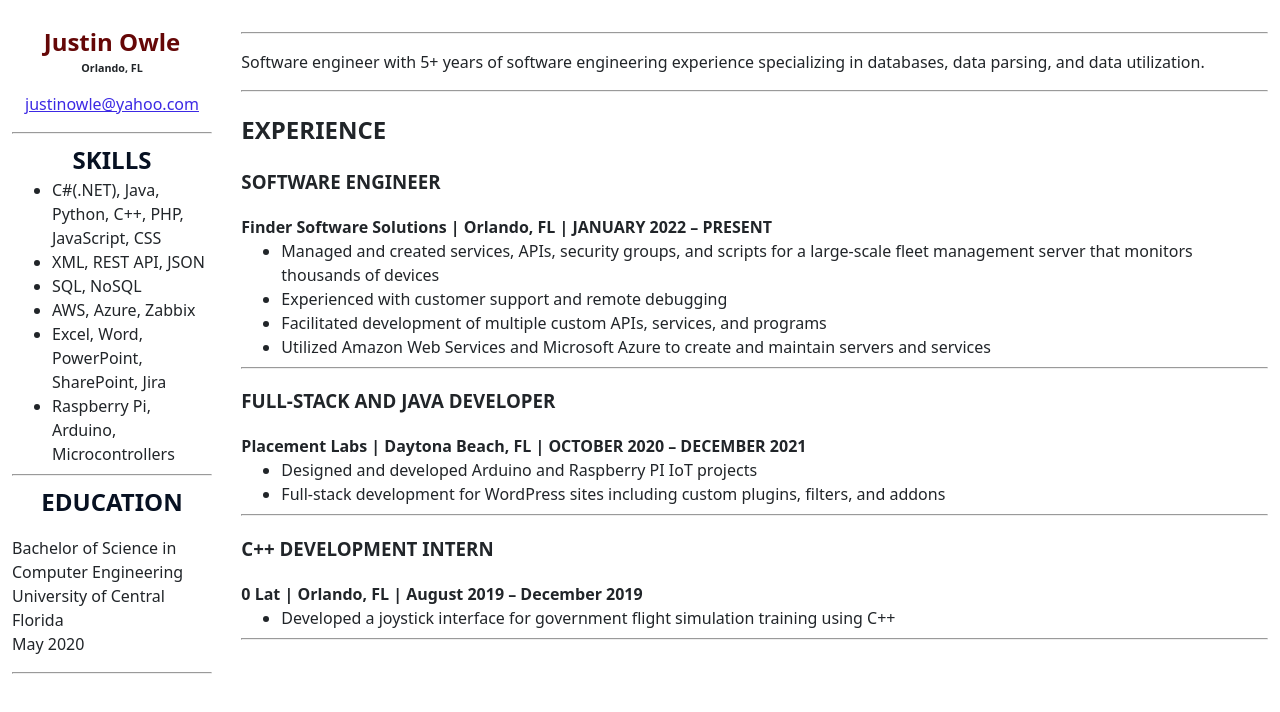
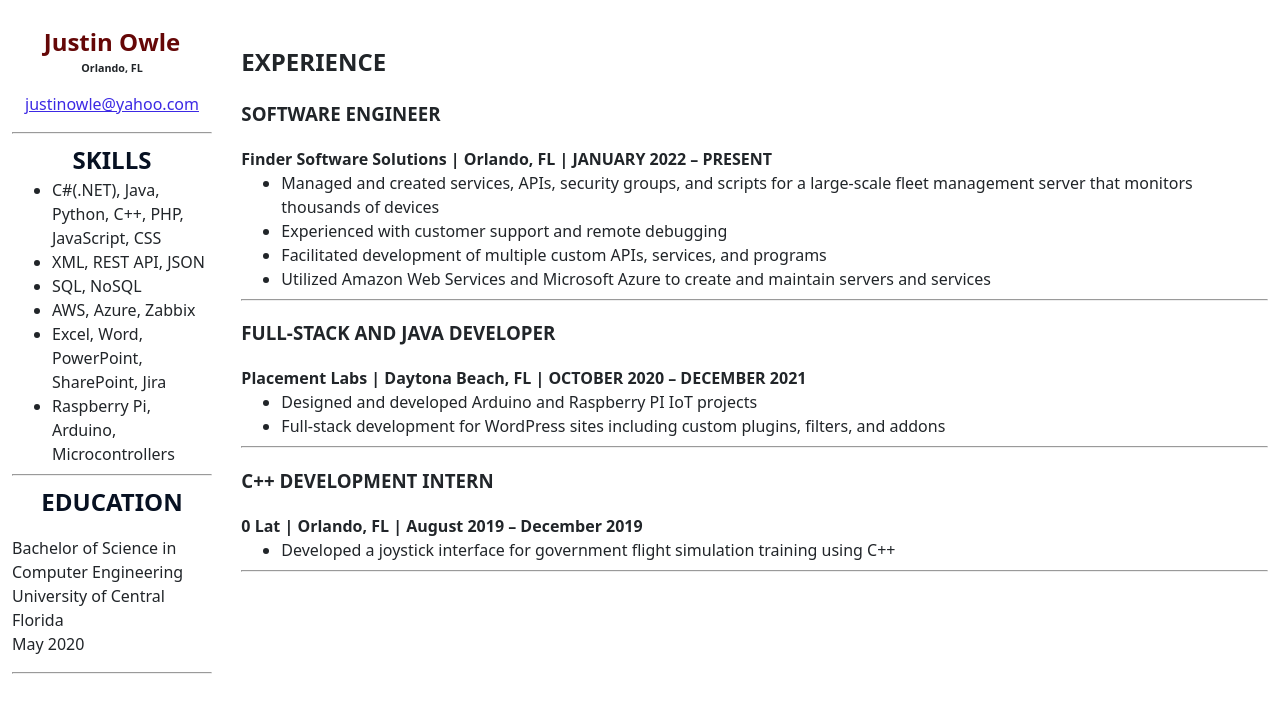
Before and after one commit to JustinOwle/JustinOwle.github.io, a plain HTML site: page index.html in a window 1280 px wide. Drawn offline with nearby package versions, Linux system fonts and the light colour scheme.

Commit message:
removed top part

```diff
--- a/index.html
+++ b/index.html
@@ -31,11 +31,6 @@
                 <hr>
             </aside>
             <main class="bd-main order-1">
-                <hr>
-                <p>
-                    Software engineer with 5+ years of software engineering experience specializing in databases, data parsing, and data utilization.
-                </p>
-                <hr>
                 <h2>EXPERIENCE</h2>
                 <h3>SOFTWARE ENGINEER</h3>
                 <h4>Finder Software Solutions | Orlando, FL | JANUARY 2022 – PRESENT</h4>
```
